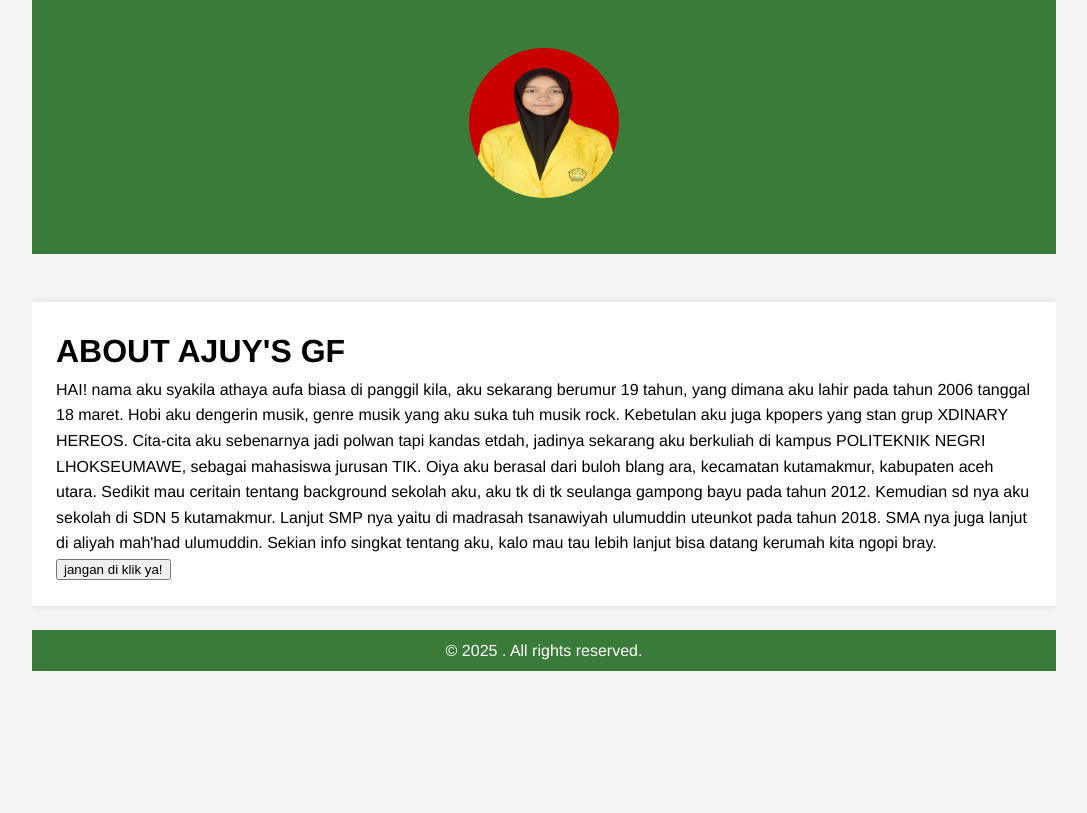
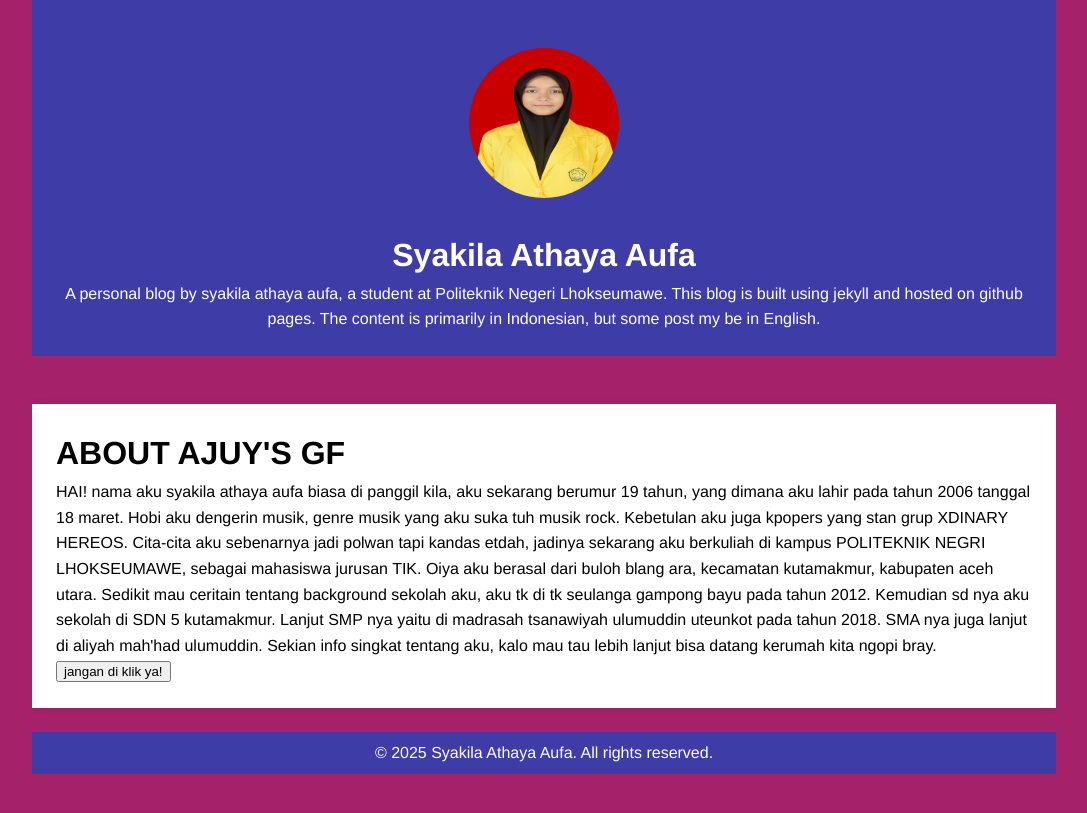
Before and after one commit to athayaaufa18/athayaaufa18.github.io, a Jekyll site: the page built from index.html, in a window 1280 px wide. Shown: the top 813 px of the page, without its empty margins (96-1183 px from the left). Built offline with Jekyll 4.4.1, drawn with Linux system fonts in a browser that asks for light colours.

Commit message:
pertemuan enam

```diff
--- a/_config.yml
+++ b/_config.yml
@@ -1,3 +1,11 @@
+title: Syakila Athaya Aufa
+email: syakilaathaya58@gmail.com
+description: > # this mean to ignore newliines until "baseurl:"
+    A personal blog by syakila athaya aufa, a student at Politeknik Negeri Lhokseumawe.
+    This blog is built using jekyll and hosted on github pages.
+    The content is primarily in Indonesian, but some post my be in English.
+
+
 url: "https://athayaaufa18.github.io/"
 
 plugins:
--- a/_sass/main.scss
+++ b/_sass/main.scss
@@ -1,5 +1,5 @@
-$primary-color: #3b7b3a;
-$secondary-color: #fbbc05;
+$primary-color: #3e3ca7;
+$secondary-color: #70dfda;
 $font-stack: Helvetica, sans-serif;
 
 body,
@@ -14,7 +14,7 @@ p {
 body {
   font-family: $font-stack;
   line-height: 1.6;
-  background-color: #f4f4f4;
+  background-color: #a5216a;
 }
 
 header {
```
Also changed, not shown: assets/images/logo.ico (renamed from assets/images/logo.ico.ico), 2 other files.
